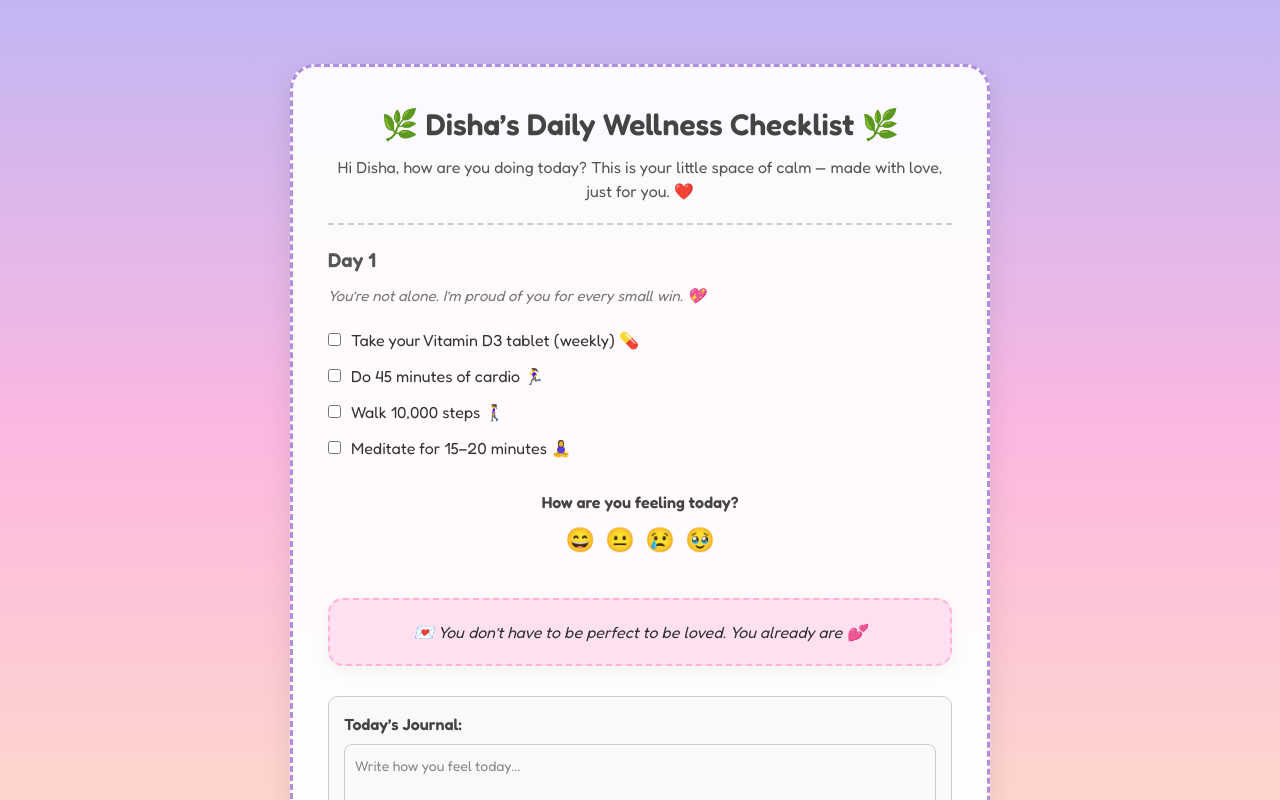
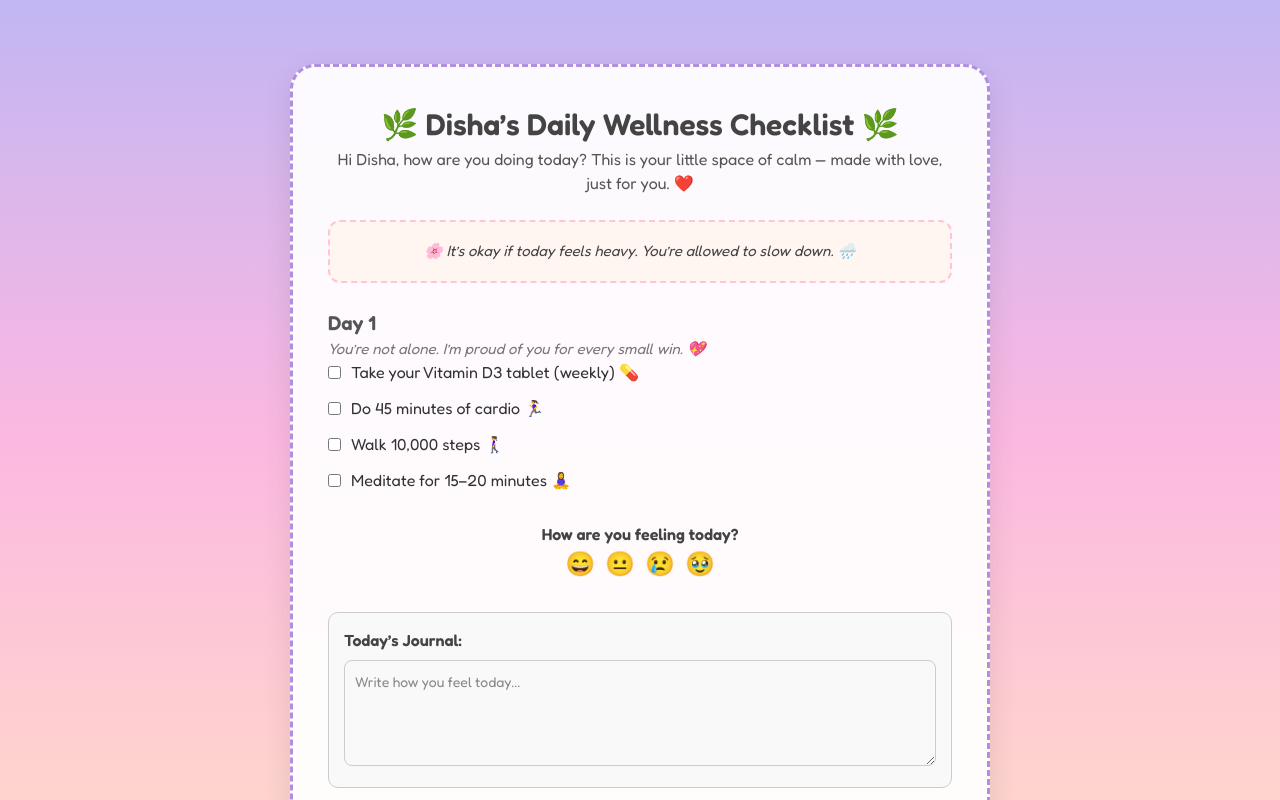
Before and after one commit to Sumeet-Builds-Stuffs/health-checklist, a Next.js app: page / in a window 1280 px wide. Shown: the top 800 px of the page. Built offline with nearby package versions, Linux system fonts and the light colour scheme.

Commit message:
Full UI + Daily Affirmation Generator integrated 🌸

```diff
--- a/src/app/page.js
+++ b/src/app/page.js
@@ -18,6 +18,24 @@ export default function Home() {
     "Even when you doubt yourself, I believe in you ✨",
     "Progress, not perfection. Always. 🌱",
     "You’re my favorite kind of magic 💫"
+  ];
+
+  const affirmations = [
+    "It’s okay if today feels heavy. You’re allowed to slow down. 🌧️",
+    "You are not your productivity. Just existing is enough. 🌿",
+    "Even small steps are steps. Be proud of the little things. 👣",
+    "Your feelings are valid. You don’t have to fix everything. 💛",
+    "You are loved — even when you don’t feel like it. 💌",
+    "Healing isn’t linear. Some days are just about surviving. 🌙",
+    "You’ve gotten through 100% of your hard days so far. 💪",
+    "Being gentle with yourself is powerful. 🕊️",
+    "You can say no. You can rest. You are allowed. 🛏️",
+    "The world is softer with you in it. Don’t forget that. ☁️",
+    "No sugar, no pressure — just kindness today. 🍬❌",
+    "Your health is your priority, and I’m proud of you for making it that. 💖",
+    "Remember: I'm not going anywhere. I’m here, always. 🫂",
+    "Even when it’s hard, you’re still trying. That matters. 🌱",
+    "The way you show up for yourself is beautiful. 💕"
   ];
 
   const generateDays = () => {
@@ -68,19 +86,13 @@ export default function Home() {
       setDayIndex(index);
 
       const storedChecks = localStorage.getItem(`checked-${index}`);
-      if (storedChecks) {
-        setCheckedGoals(JSON.parse(storedChecks));
-      }
+      if (storedChecks) setCheckedGoals(JSON.parse(storedChecks));
 
       const storedMood = localStorage.getItem(`mood-${index}`);
-      if (storedMood) {
-        setMood(storedMood);
-      }
+      if (storedMood) setMood(storedMood);
 
       const storedJournal = localStorage.getItem(`journal-${index}`);
-      if (storedJournal) {
-        setJournal(storedJournal);
-      }
+      if (storedJournal) setJournal(storedJournal);
     }, 0);
 
     return () => clearTimeout(timer);
@@ -115,13 +127,10 @@ export default function Home() {
       padding: '5vw',
       fontFamily: '"Fredoka", sans-serif',
       background: 'linear-gradient(to bottom, #c2b6f3, #fcb8e1, #ffdbc9, #fff5b1)',
-      minHeight: '100vh',
-      transition: 'background-color 0.5s ease-in-out',
-      animation: 'fadeIn 1s ease-in-out'
+      minHeight: '100vh'
     }}>
       <style>{`
         @import url('https://fonts.googleapis.com/css2?family=Fredoka:wght@400;600&display=swap');
-        :root { color-scheme: light; }
         @keyframes fadeIn {
           from { opacity: 0; transform: translateY(20px); }
           to { opacity: 1; transform: translateY(0); }
@@ -144,7 +153,6 @@ export default function Home() {
           h1 { font-size: 22px !important; }
           h2 { font-size: 18px !important; }
           ul { font-size: 14px !important; }
-          .emoji-picker span { font-size: 20px !important; }
         }
       `}</style>
 
@@ -168,31 +176,35 @@ export default function Home() {
         padding: '35px',
         borderRadius: '25px',
         boxShadow: '0 10px 30px rgba(0,0,0,0.1)',
-        transition: 'transform 0.3s ease',
-        animation: 'fadeIn 0.8s ease-in-out',
-        border: '3px dashed #b08ee0',
-        position: 'relative',
-        zIndex: 2
+        border: '3px dashed #b08ee0'
       }}>
-        <h1 style={{ fontSize: '30px', fontWeight: 'bold', textAlign: 'center', marginBottom: '8px', color: '#444' }}>
+        <h1 style={{ fontSize: '30px', fontWeight: 'bold', textAlign: 'center', color: '#444' }}>
           🌿 Disha’s Daily Wellness Checklist 🌿
         </h1>
-        <p style={{ textAlign: 'center', fontSize: '16px', color: '#555', marginBottom: '20px' }}>
+        <p style={{ textAlign: 'center', fontSize: '16px', color: '#555' }}>
           Hi Disha, how are you doing today? This is your little space of calm — made with love, just for you. ❤️
         </p>
 
-        <div style={{ borderTop: '2px dashed #ccc', paddingTop: '20px' }}>
-          <h2 style={{ fontSize: '20px', fontWeight: '600', color: '#555', marginBottom: '10px' }}>
-            {days[dayIndex].title}
-          </h2>
-          <p style={{ fontStyle: 'italic', fontSize: '15px', color: '#777', marginBottom: '20px' }}>
-            {days[dayIndex].quote}
-          </p>
+        <div style={{
+          backgroundColor: '#fff6f2',
+          margin: '25px 0',
+          padding: '18px',
+          borderRadius: '12px',
+          border: '2px dashed #ffc4dd',
+          textAlign: 'center',
+          fontStyle: 'italic',
+          color: '#444',
+          fontSize: '15px'
+        }}>
+          🌸 {affirmations[dayIndex % affirmations.length]}
+        </div>
 
-          <ul style={{ paddingLeft: '0px' }}>
+        <h2 style={{ fontSize: '20px', fontWeight: '600', color: '#555' }}>{days[dayIndex].title}</h2>
+        <p style={{ fontStyle: 'italic', fontSize: '15px', color: '#777' }}>{days[dayIndex].quote}</p>
+        <ul style={{ paddingLeft: 0 }}>
           {days[dayIndex].goals.map((goal, i) => (
-              <li key={i} style={{ marginBottom: '12px', fontSize: '16px', color: '#333', listStyle: 'none' }}>
-                <label style={{ display: 'flex', alignItems: 'center', gap: '10px', transition: 'all 0.3s ease' }}>
+            <li key={i} style={{ marginBottom: '12px', fontSize: '16px', listStyle: 'none', color: '#333' }}>
+              <label style={{ display: 'flex', alignItems: 'center', gap: '10px' }}>
                 <input
                   type="checkbox"
                   checked={checkedGoals.includes(i)}
@@ -203,11 +215,10 @@ export default function Home() {
             </li>
           ))}
         </ul>
-        </div>
 
-        <div style={{ marginTop: '30px', textAlign: 'center' }}>
-          <h3 style={{ fontSize: '16px', fontWeight: '600', color: '#444', marginBottom: '8px' }}>How are you feeling today?</h3>
-          <div className="emoji-picker" style={{ fontSize: '24px', display: 'flex', justifyContent: 'center', gap: '10px' }}>
+        <div style={{ textAlign: 'center', marginTop: '30px' }}>
+          <h3 style={{ fontSize: '16px', fontWeight: '600', color: '#444' }}>How are you feeling today?</h3>
+          <div style={{ fontSize: '24px', display: 'flex', justifyContent: 'center', gap: '10px' }}>
             {['😄', '😐', '😢', '🥹'].map((emoji) => (
               <span
                 key={emoji}
@@ -222,7 +233,34 @@ export default function Home() {
               </span>
             ))}
           </div>
-          {mood && <p style={{ marginTop: '10px', color: '#666' }}>Mood saved: {mood}</p>}
+          {mood && <p style={{ color: '#666', marginTop: '10px' }}>Mood saved: {mood}</p>}
+        </div>
+
+        <div style={{
+          marginTop: '30px',
+          background: '#f9f9f9',
+          padding: '15px',
+          borderRadius: '10px',
+          border: '1px solid #ccc'
+        }}>
+          <label htmlFor="journal" style={{ fontWeight: 'bold', color: '#444' }}>Today’s Journal:</label>
+          <textarea
+            id="journal"
+            value={journal}
+            onChange={handleJournalChange}
+            placeholder="Write how you feel today..."
+            rows={4}
+            style={{
+              width: '100%',
+              marginTop: '8px',
+              borderRadius: '8px',
+              padding: '10px',
+              fontFamily: 'inherit',
+              fontSize: '14px',
+              border: '1px solid #ccc',
+              resize: 'vertical'
+            }}
+          />
         </div>
 
         <div style={{
@@ -240,33 +278,6 @@ export default function Home() {
           💌 {loveNotes[dayIndex % loveNotes.length]}
         </div>
 
-        <div style={{
-          marginTop: '30px',
-          background: '#f9f9f9',
-          padding: '15px',
-          borderRadius: '10px',
-          border: '1px solid #ccc'
-        }}>
-          <label htmlFor="journal" style={{ fontWeight: 'bold', display: 'block', marginBottom: '8px', color: '#444' }}>Today’s Journal:</label>
-          <textarea
-            id="journal"
-            value={journal}
-            onChange={handleJournalChange}
-            placeholder="Write how you feel today..."
-            rows={4}
-            style={{
-              width: '100%',
-              borderRadius: '8px',
-              padding: '10px',
-              fontFamily: 'inherit',
-              fontSize: '14px',
-              border: '1px solid #ccc',
-              resize: 'vertical'
-            }}
-          />
-        </div>
-
-        {/* Polaroid-style photo section */}
         <div style={{
           marginTop: '40px',
           display: 'flex',
```
Lines whose indentation alone changed are shown as unchanged.
